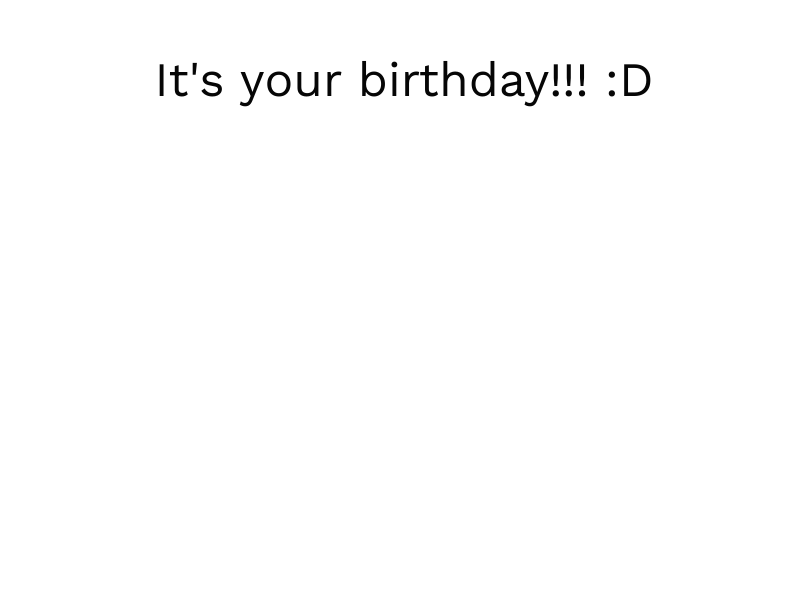
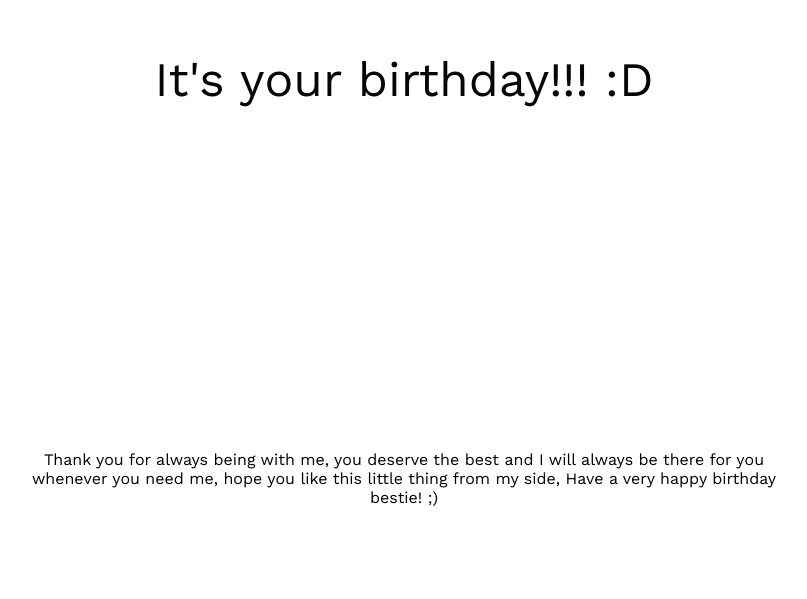
Before and after one commit to divyaprakash44/birthday, a plain HTML site: page index.html in a window 1280 px wide. Shown: the part 157-756 px from the top of the page, without its empty margins (236-1043 px from the left). Drawn offline with nearby package versions, Linux system fonts and the light colour scheme.

Commit message:
Update index.html

```diff
--- a/index.html
+++ b/index.html
@@ -49,8 +49,8 @@
       <img src="img/rashi.jpeg" alt="" class="rashi-dp" data-node-name="imagePath">
       <div class="wish">
         <h3 class="wish-hbd" data-node-name="wishHeading">Happy Birthday!</h3>
-        <h5 data-node-name="wishText">Thank you for always being with me, you deserve the best and I will always be there for you whenever you need me,
-          hope you like this little thing from my side, Have a very happy birthday bestie! ;)</h5>
+        <p data-node-name="wishText">Thank you for always being with me, you deserve the best and I will always be there for you whenever you need me,
+          hope you like this little thing from my side, Have a very happy birthday bestie! ;)</p>
       </div>
     </div>
     <div class="seven">
```
